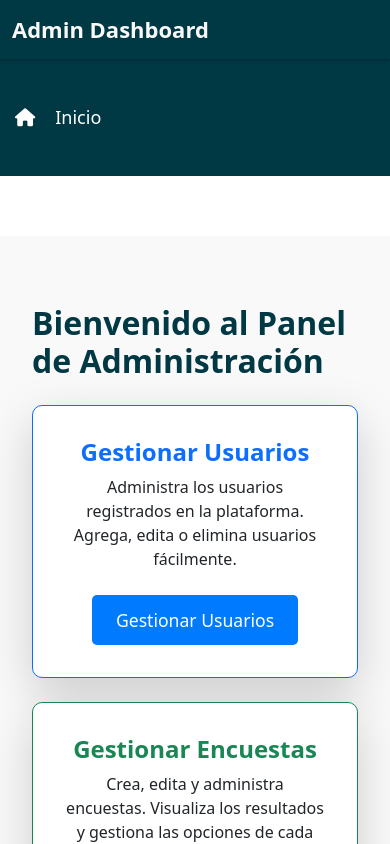
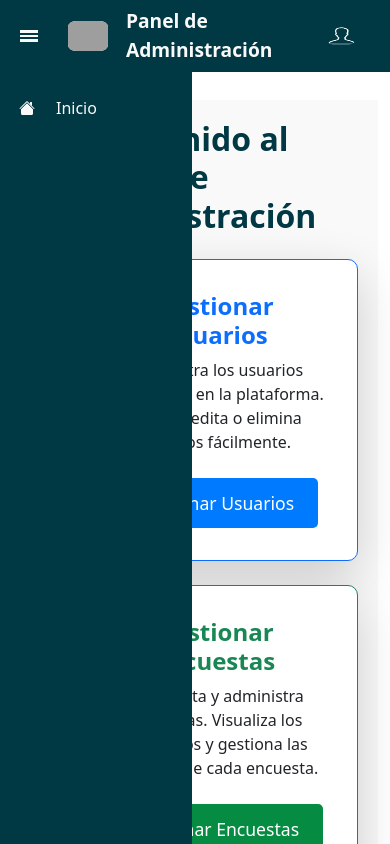
Before and after one commit to joseferunpa1/ProyectoAngularSem1, an Angular app: page /dashboard-admin in a window 390 px wide. Shown: the top 844 px of the page. Built offline with nearby package versions, Linux system fonts and the light colour scheme; grey boxes are pictures that could not be loaded.

Commit message:
mas detalles responsive

```diff
--- a/src/app/components/dashboard-admin/dashboard-admin.component.html
+++ b/src/app/components/dashboard-admin/dashboard-admin.component.html
@@ -1,25 +1,73 @@
-<!-- Header -->
-<header class="navbar navbar-expand-lg fixed-top">
+  <div class="main">
     <div class="container-fluid">
-      <a class="navbar-brand" href="#">Admin Dashboard</a>
+
+           <!-- Header -->
+<header>
+  <div class="left">
+    <div class="menu-container">
+      <div class="menu" (click)="toggleSidebar()">
+        <div></div>
+        <div></div>
+        <div></div>
+      </div>
     </div>
+    <div class="brand">
+      <img src="assets/images/logogi2t.svg" alt="icon-git2" class="logo">
+      <span class="name">Panel de Administración</span>
+    </div>
+  </div>
+
+  <div class="right">
+    <a href="#" class="icons-header">
+      <img src="assets/images/icons/chat.png" alt="chat">
+    </a>
+    <a href="#" class="icons-header">
+      <img src="assets/images/icons/question.png" alt="questions">
+    </a>
+    <a href="#" class="icons-header">
+      <img src="assets/images/icons/notification.svg" alt="notifications">
+    </a>
+    <a href="#">
+      <img src="assets/images/icons/user.png" alt="img-user" class="user">
+    </a>
+
+  </div>
 </header>
 
+
 <!-- Sidebar -->
-<div class="sidebar">
-    <ul class="list-unstyled">
-      <li>
-        <a routerLink="/home" class="nav-link text-white">
-          <i class="fas fa-home"></i> Inicio
-        </a>
-      </li>
+<div [class.menu-toggle]="isSidebarToggled" class="sidebar" id="sidebar">
+  <nav>
+    <ul>
+    <li>
+      <a [routerLink]="['/dashboard-admin']" routerLinkActive="router-link-active">
+        <svg
+          width="1em"
+          height="1em"
+          viewBox="0 0 16 16"
+          class="bi bi-house-fill"
+          fill="currentColor"
+          xmlns="http://www.w3.org/2000/svg"
+        >
+          <path
+            fill-rule="evenodd"
+            d="M8 3.293l6 6V13.5a1.5 1.5 0 0 1-1.5 1.5h-9A1.5 1.5 0 0 1 2 13.5V9.293l6-6zm5-.793V6l-2-2V2.5a.5.5 0 0 1 .5-.5h1a.5.5 0 0 1 .5.5z"
+          />
+          <path
+            fill-rule="evenodd"
+            d="M7.293 1.5a1 1 0 0 1 1.414 0l6.647 6.646a.5.5 0 0 1-.708.708L8 2.207 1.354 8.854a.5.5 0 1 1-.708-.708L7.293 1.5z"
+          />
+        </svg>
+        <span class="menu-text">Inicio</span>
+      </a>
+    </li>
     </ul>
+  </nav>
   </div>
 
+      <!-- Content -->
+      <div class="container conTouter">
 
-  <!-- Main Content -->
-  <div class="content">
-    <div class="container py-5">
       <h2 class="mb-4">Bienvenido al Panel de Administración</h2>
       <div class="row">
         <!-- Card para Gestionar Usuarios -->
@@ -44,5 +92,7 @@
           </div>
         </div>
       </div>
+
+      </div>
     </div>
   </div>
--- a/src/app/components/dashboard-admin/dashboard-admin.component.scss
+++ b/src/app/components/dashboard-admin/dashboard-admin.component.scss
@@ -1,91 +1,179 @@
-// Sidebar
-.sidebar {
-    width: 250px;
+// Variables de color
+$primary-color: #003844;
+$secondary-color: #058C42;
+$third-color: #f9f9f9;
+
+.main {
+  display: flex;
+  height: 100vh;
+  flex-direction: column;
+  .container-fluid {
+    display: flex;
+    flex-grow: 1;
+  }
+}
+
+//sidebar
+  .sidebar{
+    margin-top: 2rem;
+    width: 13.5rem;
     height: 100%;
-    position: fixed;
-    top: 60px;  // Ajusta el espacio para que esté debajo del header
-    left: 0;
-    background-color: #003844; // Fondo en color principal
-    color: white;
-    padding-top: 20px;
-    z-index: 5; // Asegura que el sidebar esté encima del fondo
-
-    .sidebar-header {
-      padding: 20px 0;
-      h3 {
-        font-size: 22px;
-        font-weight: 600;
-        color: #fff;
-      }
-    }
-
-    ul {
-      padding: 0;
-      margin: 0;
-      list-style-type: none;
-
-      li {
-        padding: 15px;
-        transition: background-color 0.3s ease;
-
-        &:hover {
-          background-color: #058C42; // Color secundario al pasar el cursor
-        }
-
-        a {
-            color: white;
-            text-decoration: none;
-            font-size: 18px;
-            display: flex; // Usamos flexbox para alinear el ícono y el texto
-            align-items: center; // Centra el ícono y el texto verticalmente
-            padding: 10px 0;
-            text-align: left; // Alineamos el texto a la izquierda
-
-            i {
-              margin-right: 20px; // Añadimos espacio entre el ícono y el texto
-            }
-
-          &:hover {
-            color: #f9f9f9; // Color blanco al pasar el cursor
-          }
-        }
-      }
-    }
-  }
-
- // Header de navegación
-header.navbar {
-    z-index: 10;
     position: fixed;
     top: 0;
     left: 0;
-    width: 100%;
-    background-color: #003844; // Cambio aquí: el color ahora es el mismo que el del menú lateral
-    box-shadow: 0 2px 4px rgba(0, 0, 0, 0.2);
+    z-index: 100;
+    padding: 1.1rem 0;
+    overflow-y: auto;
+    background-color: $primary-color;
+    transition: width 0.5s ease;
 
-    .navbar-brand {
-      font-size: 22px;
-      font-weight: bold;
-      color: #f9f9f9; // Blanco para el logo
+    .menu-text {
+      display: inline-block;
+      transition: opacity 0.3s ease, visibility 0.3s ease;
+      white-space: nowrap; // Evita que el texto se rompa en varias líneas
     }
 
-    .navbar-nav .nav-link {
-      color: #f9f9f9; // Color de los enlaces en blanco
+    &.menu-toggle{
+      width: 4rem;
 
-      &:hover {
-        color: #058C42; // El color verde al pasar el cursor para combinar con la paleta
+      .menu-text {
+        opacity: 0;
+        visibility: hidden;
       }
+
+    a svg {
+      min-width: 1.2rem;
+      min-height: 1.2rem;
+      transition: 0.5 ease;
+    }
     }
   }
 
 
+  .sidebar a{
+    display: flex;
+    align-items: center;
+    gap:1.3rem;
+    padding: 0.9rem 0.7rem;
+    text-decoration: none;
+    margin: 0 0.5rem;
+    border-radius: 0.5rem;
+    white-space: nowrap;
+    overflow: hidden;
+    color: $third-color;
+  }
+
+  .sidebar ul{
+    padding-left: 0;
+  }
+
+  .sidebar a:hover{
+    background-color: $secondary-color;
+  }
+
+  // header
+
+header{
+  z-index: 200;
+  width: 100%;
+  display: flex;
+  justify-content: space-between;
+  padding: 0.45rem 2rem 0.45rem 1.27rem;
+  border-color: #f9f9f9;
+  position: fixed;
+  top: 0;
+  left: 0;
+  background-color: $primary-color;
+}
+
+// left section
+.left{
+  display: flex;
+  align-items: center;
+  justify-content: center;
+  gap: 1.4rem;
+}
+
+// menu
+.menu-container{
+  height: 100%;
+  display: flex;
+  align-items: center;
+  cursor: pointer;
+}
+.menu{
+  height: 37%;
+  width: 1.5rem;
+  display: flex;
+  flex-direction: column;
+  justify-content: space-between;
+}
+
+.menu div{
+  width: 100%;
+  height: 0.15rem;
+  background-color: $third-color;
+}
+
+//brand section
+.brand{
+  display: flex;
+  align-items: center;
+  justify-content: center;
+  gap: 0.6rem;
+}
+
+.brand .logo{
+  width: 2.5rem;
+  background-color: $third-color;
+  border-radius: 20%;
+}
+.brand .name{
+  font-size: 1.5rem;
+  font-weight: 900;
+  color: $third-color;
+}
+
+// right section
+.right {
+  display: flex;
+  align-items: center;
+  justify-content: center;
+  gap: 1.6rem;
+}
+.right a{
+  display: flex;
+  align-items: center;
+  justify-content: center;
+  border-radius: 0.5rem;
+  transition: $secondary-color 0.2s ease;
+}
+
+.right a:hover{
+  background-color: $secondary-color;
+}
+
+.right img{
+  width: 1.7rem;
+  height: 1.3rem;
+}
+
+.right .user{
+  width: 2.1rem;
+  border-radius: 50%;
+}
+
+
   // Main Content Area
-  .content {
-    margin-left: 250px;  // Deja espacio para el sidebar
-    margin-top: 60px;    // Agrega un margen para el header fijo
+  .container {
+    margin-left: 200px;  // Deja espacio para el sidebar
+    margin-top: 30px;    // Agrega un margen para el header fijo
     padding: 20px;
     background-color: #f9f9f9; // Fondo en color claro
     color: #333; // Color de texto general
+    transition: margin-left 0.5s ease;
+    flex-grow: 1;
+
 
     h2 {
       font-size: 2rem;
@@ -149,26 +237,48 @@ header.navbar {
     }
   }
 
+  .conTouter {
+    padding: 20px;
+    flex-grow: 1;
+    margin-top: 70px;
+  }
+
+  .sidebar.menu-toggle ~ .container {
+    margin-left: 80px; // Reduce el margen cuando la barra lateral está colapsada
+  }
+
+
   // Media Queries para pantallas más pequeñas
-  @media (max-width: 768px) {
-    .wrapper {
-      flex-direction: column;
+  @media screen and (max-width: 768px) {
+
+    .container{
+      margin-left: 40px;
+      margin-top: 100px;  // Ajusta para el header fijo en dispositivos pequeños
+    }
+    .sidebar.menu-toggle ~ .container {
+      margin-left: 40px; // Reduce el margen cuando la barra lateral está colapsada
+    }
+    .menu{
+      height: 20%;
+      width: 1.1rem;
     }
 
-    .sidebar {
-      width: 100%;
-      position: relative;
-      height: auto;
-      padding-bottom: 20px;
-      top: auto;
+    .brand .logo{
+      margin: 0.5rem;
     }
 
-    .content {
-      margin-left: 0;
-      margin-top: 60px;  // Ajusta para el header fijo en dispositivos pequeños
+    .brand .name{
+      font-size: 1.2rem;
     }
 
-    header.navbar {
-      position: relative;
+    .right .icons-header{
+      display: none;
     }
+   .sidebar{
+    margin-top: 4rem;
+    width: 12rem;
+   }
+
+
+
   }
--- a/src/app/components/dashboard-admin/dashboard-admin.component.ts
+++ b/src/app/components/dashboard-admin/dashboard-admin.component.ts
@@ -1,17 +1,22 @@
 import { Component } from '@angular/core';
-import { Router } from '@angular/router';
+import { Router, RouterLink } from '@angular/router';
 
 @Component({
   selector: 'app-dashboard-admin',
   standalone: true,
-  imports: [],
+  imports: [RouterLink],
   templateUrl: './dashboard-admin.component.html',
   styleUrl: './dashboard-admin.component.scss'
 })
 export class DashboardAdminComponent {
 
-  constructor(private router: Router) {}
+  constructor(public router: Router) {}
 
+  isSidebarToggled = false;
+  toggleSidebar() {
+    this.isSidebarToggled = !this.isSidebarToggled;
+    console.log('Sidebar toggled:', this.isSidebarToggled);
+  }
   navigateToAnother() {
     this.router.navigate(['/gestuser']);
   }
--- a/src/app/components/dashboard/dashboard.component.html
+++ b/src/app/components/dashboard/dashboard.component.html
@@ -19,18 +19,17 @@
 
         <div class="right">
 
-          <a href="#">
+          <a href="#" class="icons-header">
             <img src="assets/images/icons/chat.png" alt="chat">
           </a>
-          <a href="#">
+          <a href="#" class="icons-header">
             <img src="assets/images/icons/question.png" alt="questions">
           </a>
-          <a href="#">
+          <a href="#" class="icons-header">
             <img src="assets/images/icons/notification.svg" alt="notifications">
           </a>
           <a href="#">
             <img src="assets/images/icons/user.png" alt="img-user" class="user">
-
           </a>
 
         </div>
@@ -41,25 +40,21 @@
         <nav>
           <ul>
           <li>
-            <a [routerLink]="['/encuestas']" routerLinkActive="router-link-active">
+            <a [routerLink]="['/dashboard/list']" routerLinkActive="router-link-active" class="selected">
               <svg
+                class="bi bi-receipt"
                 width="1em"
                 height="1em"
                 viewBox="0 0 16 16"
-                class="bi bi-house-fill"
                 fill="currentColor"
                 xmlns="http://www.w3.org/2000/svg"
               >
                 <path
                   fill-rule="evenodd"
-                  d="M8 3.293l6 6V13.5a1.5 1.5 0 0 1-1.5 1.5h-9A1.5 1.5 0 0 1 2 13.5V9.293l6-6zm5-.793V6l-2-2V2.5a.5.5 0 0 1 .5-.5h1a.5.5 0 0 1 .5.5z"
-                />
-                <path
-                  fill-rule="evenodd"
-                  d="M7.293 1.5a1 1 0 0 1 1.414 0l6.647 6.646a.5.5 0 0 1-.708.708L8 2.207 1.354 8.854a.5.5 0 1 1-.708-.708L7.293 1.5z"
+                  d="M3 4.5a.5.5 0 0 1 .5-.5h6a.5.5 0 1 1 0 1h-6a.5.5 0 0 1-.5-.5zm0 2a.5.5 0 0 1 .5-.5h6a.5.5 0 1 1 0 1h-6a.5.5 0 0 1-.5-.5zm0 2a.5.5 0 0 1 .5-.5h6a.5.5 0 1 1 0 1h-6a.5.5 0 0 1-.5-.5zm0 2a.5.5 0 0 1 .5-.5h6a.5.5 0 1 1 0 1h-6a.5.5 0 0 1-.5-.5zm8-6a.5.5 0 0 1 .5-.5h1a.5.5 0 0 1 0 1h-1a.5.5 0 0 1-.5-.5zm0 2a.5.5 0 0 1 .5-.5h1a.5.5 0 0 1 0 1h-1a.5.5 0 0 1-.5-.5zm0 2a.5.5 0 0 1 .5-.5h1a.5.5 0 0 1 0 1h-1a.5.5 0 0 1-.5-.5zm0 2a.5.5 0 0 1 .5-.5h1a.5.5 0 0 1 0 1h-1a.5.5 0 0 1-.5-.5z"
                 />
               </svg>
-              <span class="menu-text">Inicio</span>
+              <span class="menu-text">Lista Encuestas</span>
             </a>
           </li>
           <li>
@@ -81,21 +76,25 @@
             </a>
           </li>
           <li>
-            <a [routerLink]="['/dashboard/list']" routerLinkActive="router-link-active" class="selected">
+            <a [routerLink]="['/encuestas']" routerLinkActive="router-link-active">
               <svg
-                class="bi bi-receipt"
                 width="1em"
                 height="1em"
                 viewBox="0 0 16 16"
+                class="bi bi-house-fill"
                 fill="currentColor"
                 xmlns="http://www.w3.org/2000/svg"
               >
                 <path
                   fill-rule="evenodd"
-                  d="M3 4.5a.5.5 0 0 1 .5-.5h6a.5.5 0 1 1 0 1h-6a.5.5 0 0 1-.5-.5zm0 2a.5.5 0 0 1 .5-.5h6a.5.5 0 1 1 0 1h-6a.5.5 0 0 1-.5-.5zm0 2a.5.5 0 0 1 .5-.5h6a.5.5 0 1 1 0 1h-6a.5.5 0 0 1-.5-.5zm0 2a.5.5 0 0 1 .5-.5h6a.5.5 0 1 1 0 1h-6a.5.5 0 0 1-.5-.5zm8-6a.5.5 0 0 1 .5-.5h1a.5.5 0 0 1 0 1h-1a.5.5 0 0 1-.5-.5zm0 2a.5.5 0 0 1 .5-.5h1a.5.5 0 0 1 0 1h-1a.5.5 0 0 1-.5-.5zm0 2a.5.5 0 0 1 .5-.5h1a.5.5 0 0 1 0 1h-1a.5.5 0 0 1-.5-.5zm0 2a.5.5 0 0 1 .5-.5h1a.5.5 0 0 1 0 1h-1a.5.5 0 0 1-.5-.5z"
+                  d="M8 3.293l6 6V13.5a1.5 1.5 0 0 1-1.5 1.5h-9A1.5 1.5 0 0 1 2 13.5V9.293l6-6zm5-.793V6l-2-2V2.5a.5.5 0 0 1 .5-.5h1a.5.5 0 0 1 .5.5z"
+                />
+                <path
+                  fill-rule="evenodd"
+                  d="M7.293 1.5a1 1 0 0 1 1.414 0l6.647 6.646a.5.5 0 0 1-.708.708L8 2.207 1.354 8.854a.5.5 0 1 1-.708-.708L7.293 1.5z"
                 />
               </svg>
-              <span class="menu-text">Lista Encuestas</span>
+              <span class="menu-text">Test Encuestas</span>
             </a>
           </li>
           <li>
--- a/src/app/components/dashboard/dashboard.component.scss
+++ b/src/app/components/dashboard/dashboard.component.scss
@@ -23,7 +23,6 @@ body {
   }
 }
 
-// Sidebar
 
 // header
 
@@ -197,29 +196,32 @@ header{
   background-color: $secondary-color;
 }
 
-// Estilo para el h1
-/*
-h1 {
-  font-family: 'Dancing Script', cursive; // Fuente cursiva
-  font-size: 4rem; // Tamaño grande para destacar
-  font-weight: 700; // Grosor de la fuente
-  color: $secondary-color; // Usar el color secundario
-  text-align: center;
-  margin-top: 20px;
-  animation: bounce 2s infinite; // Animación de rebote
-  text-shadow: 2px 2px 4px rgba(0, 0, 0, 0.3); // Sombra suave
+@media screen and (max-width: 768px) {
+
+  .container{
+    margin-left: 40px;
+    margin-top: 100px;  // Ajusta para el header fijo en dispositivos pequeños
+  }
+  .sidebar.menu-toggle ~ .container {
+    margin-left: 40px; // Reduce el margen cuando la barra lateral está colapsada
+  }
+  .menu{
+    height: 20%;
+    width: 1.1rem;
+  }
+
+  .brand .logo{
+    margin: 0.5rem;
+  }
+
+  .right .icons-header{
+    display: none;
+  }
+ .sidebar{
+  margin-top: 4rem;
+  width: 12rem;
+ }
+
+
+
 }
-*/
-
-// Animación de rebote
-@keyframes bounce {
-  0%, 20%, 50%, 80%, 100% {
-    transform: translateY(0);
-  }
-  40% {
-    transform: translateY(-20px);
-  }
-  60% {
-    transform: translateY(-10px);
-  }
-}
--- a/src/app/components/dashboard/dashboard.component.ts
+++ b/src/app/components/dashboard/dashboard.component.ts
@@ -1,14 +1,12 @@
-import { Component, OnInit, ViewChild } from '@angular/core';
+import { Component, OnInit} from '@angular/core';
 import { ActionsService } from '../../services/actions.service';
 import { RouterLink,RouterOutlet } from '@angular/router';
-import { NgIf } from '@angular/common';
-import { SidebarComponent } from '../sidebar/sidebar.component';
 
 
 @Component({
   selector: 'app-dashboard',
   standalone: true,
-  imports: [RouterLink,RouterOutlet, SidebarComponent],
+  imports: [RouterLink,RouterOutlet,],
   templateUrl: './dashboard.component.html',
   styleUrl: './dashboard.component.scss'
 })
--- a/src/app/components/login/login.component.html
+++ b/src/app/components/login/login.component.html
@@ -14,20 +14,6 @@
 </div>
 <hr>
     <footer>
-        <div class="container">
-            <img src="assets/images/logogi2t.svg" alt="" class="imagen-footer2">
-
-            <div class="socialIconos">
-                <a href="https://www.facebook.com/UnipacificoOmarbaronamurillo"><i class="fa-brands fa-facebook"></i></a>
-                <a href="https://www.instagram.com/unipacifico?igsh=amM0dTZ1aHh1cHg2"><i class="fa-brands fa-instagram"></i></a>
-                <a href="https://x.com/home?lang=es"><i class="fa-brands fa-twitter"></i></a>
-                <a href="http://www.unipacifico.edu.co/"><i class="fa-brands fa-google-plus"></i></a>
-                <a href="https://www.youtube.com/@UnidelPacifico"><i class="fa-brands fa-youtube"></i></a>
-            </div>
-            <div class="footerNav">
-                <ul><li><a href="#mainheader">INICIO</a></li></ul>
-            </div>
-            <img src="assets/images/inge.svg" alt="" class="imagen-footer">
-        </div>
+        <app-footer></app-footer>
     </footer>
     <hr>
--- a/src/app/components/login/login.component.ts
+++ b/src/app/components/login/login.component.ts
@@ -1,11 +1,12 @@
 import { Component } from '@angular/core';
 import { FormsModule } from '@angular/forms';
 import { Router } from '@angular/router';
+import { FooterComponent } from "../footer/footer.component";
 
 @Component({
   selector: 'app-login',
   standalone: true,
-  imports: [FormsModule],
+  imports: [FormsModule, FooterComponent],
   templateUrl: './login.component.html',
   styleUrl: './login.component.scss'
 })
--- a/src/app/components/result/result.component.html
+++ b/src/app/components/result/result.component.html
@@ -18,7 +18,7 @@
 
       <!-- Gráficas para respuestas numéricas -->
       <div *ngIf="pregunta.tipo !== '3'">
-        <canvas #myChart class="myChart" id="myChart" width="400" height="400"></canvas>
+        <canvas #myChart class="myChart" id="myChart" width="400" height="200"></canvas>
       </div>
     </div>
   </div>
--- a/src/app/components/sidebar/sidebar.component.html
+++ /dev/null
@@ -1,81 +0,0 @@
-<div class="sidebar">
-  <ul class="menu">
-    <li>
-      <a [routerLink]="['/encuestas']" routerLinkActive="router-link-active">
-        <svg
-          width="1em"
-          height="1em"
-          viewBox="0 0 16 16"
-          class="bi bi-house-fill"
-          fill="currentColor"
-          xmlns="http://www.w3.org/2000/svg"
-        >
-          <path
-            fill-rule="evenodd"
-            d="M8 3.293l6 6V13.5a1.5 1.5 0 0 1-1.5 1.5h-9A1.5 1.5 0 0 1 2 13.5V9.293l6-6zm5-.793V6l-2-2V2.5a.5.5 0 0 1 .5-.5h1a.5.5 0 0 1 .5.5z"
-          />
-          <path
-            fill-rule="evenodd"
-            d="M7.293 1.5a1 1 0 0 1 1.414 0l6.647 6.646a.5.5 0 0 1-.708.708L8 2.207 1.354 8.854a.5.5 0 1 1-.708-.708L7.293 1.5z"
-          />
-        </svg>
-        Inicio
-      </a>
-    </li>
-    <li>
-      <a [routerLink]="['/dashboard/new']" routerLinkActive="router-link-active">
-        <svg
-          class="bi bi-plus-circle-fill"
-          width="1em"
-          height="1em"
-          viewBox="0 0 16 16"
-          fill="currentColor"
-          xmlns="http://www.w3.org/2000/svg"
-        >
-          <path
-            fill-rule="evenodd"
-            d="M16 8A8 8 0 1 1 0 8a8 8 0 0 1 16 0zM8.5 4a.5.5 0 0 0-1 0v3.5H4a.5.5 0 0 0 0 1h3.5V12a.5.5 0 0 0 1 0V8.5H12a.5.5 0 0 0 0-1H8.5V4z"
-          />
-        </svg>
-        Nueva
-      </a>
-    </li>
-    <li>
-      <a [routerLink]="['/dashboard/list']" routerLinkActive="router-link-active">
-        <svg
-          class="bi bi-receipt"
-          width="1em"
-          height="1em"
-          viewBox="0 0 16 16"
-          fill="currentColor"
-          xmlns="http://www.w3.org/2000/svg"
-        >
-          <path
-            fill-rule="evenodd"
-            d="M3 4.5a.5.5 0 0 1 .5-.5h6a.5.5 0 1 1 0 1h-6a.5.5 0 0 1-.5-.5zm0 2a.5.5 0 0 1 .5-.5h6a.5.5 0 1 1 0 1h-6a.5.5 0 0 1-.5-.5zm0 2a.5.5 0 0 1 .5-.5h6a.5.5 0 1 1 0 1h-6a.5.5 0 0 1-.5-.5zm0 2a.5.5 0 0 1 .5-.5h6a.5.5 0 1 1 0 1h-6a.5.5 0 0 1-.5-.5zm8-6a.5.5 0 0 1 .5-.5h1a.5.5 0 0 1 0 1h-1a.5.5 0 0 1-.5-.5zm0 2a.5.5 0 0 1 .5-.5h1a.5.5 0 0 1 0 1h-1a.5.5 0 0 1-.5-.5zm0 2a.5.5 0 0 1 .5-.5h1a.5.5 0 0 1 0 1h-1a.5.5 0 0 1-.5-.5zm0 2a.5.5 0 0 1 .5-.5h1a.5.5 0 0 1 0 1h-1a.5.5 0 0 1-.5-.5z"
-          />
-        </svg>
-        Lista de Encuestas
-      </a>
-    </li>
-    <li>
-      <a [routerLink]="['/dashboard-admin']" routerLinkActive="router-link-active">
-        <svg
-          class="bi bi-box-arrow-right"
-          width="1em"
-          height="1em"
-          viewBox="0 0 16 16"
-          fill="currentColor"
-          xmlns="http://www.w3.org/2000/svg"
-        >
-          <path
-            fill-rule="evenodd"
-            d="M10 12a.5.5 0 0 1-.5.5H4A1.5 1.5 0 0 1 2.5 11V5A1.5 1.5 0 0 1 4 3.5h5.5a.5.5 0 0 1 0 1H4A.5.5 0 0 0 3.5 5v6A.5.5 0 0 0 4 11.5h5.5a.5.5 0 0 1 .5.5zm3.854-3.354a.5.5 0 0 0 0-.708l-3-3a.5.5 0 1 0-.708.708L12.293 8H5.5a.5.5 0 0 0 0 1h6.793l-2.147 2.146a.5.5 0 0 0 .708.708l3-3z"
-          />
-        </svg>
-        Salir
-      </a>
-    </li>
-
-  </ul>
-</div>
--- a/src/app/components/sidebar/sidebar.component.scss
+++ /dev/null
@@ -1,53 +0,0 @@
-// Variables de color
-$primary-color: #003844;
-$secondary-color: #058C42;
-$third-color: #f9f9f9;
-
-.sidebar {
-  background-color: $primary-color;
-  color: white;
-  width: 250px;
-  position: fixed;
-  height: 100%;
-  transition: all 0.3s ease;
-  top: 60px;
-  &.opened {
-    left: 0;
-  }
-  &.closed {
-    left: -250px;
-  }
-
-  .menu {
-    list-style-type: none;
-    padding: 0;
-    margin-top: 20px;
-
-    li {
-      padding: 10px 20px;
-      display: flex;
-      align-items: center;
-
-      a {
-        color: white;
-        text-decoration: none;
-        display: flex;
-        align-items: center;
-        padding: 5px 0;
-        font-size: 16px;
-        transition: color 0.3s;
-        &:hover {
-          color: $secondary-color;
-        }
-        svg {
-          margin-right: 10px;
-        }
-      }
-
-      &.active {
-        background-color: $secondary-color;
-        border-radius: 5px;
-      }
-    }
-  }
-}
```
Also changed, not shown: src/app/components/sidebar/sidebar.component.ts (deleted, +0 -16 lines), 1 other file (tests, documents, lock files or other folders).
